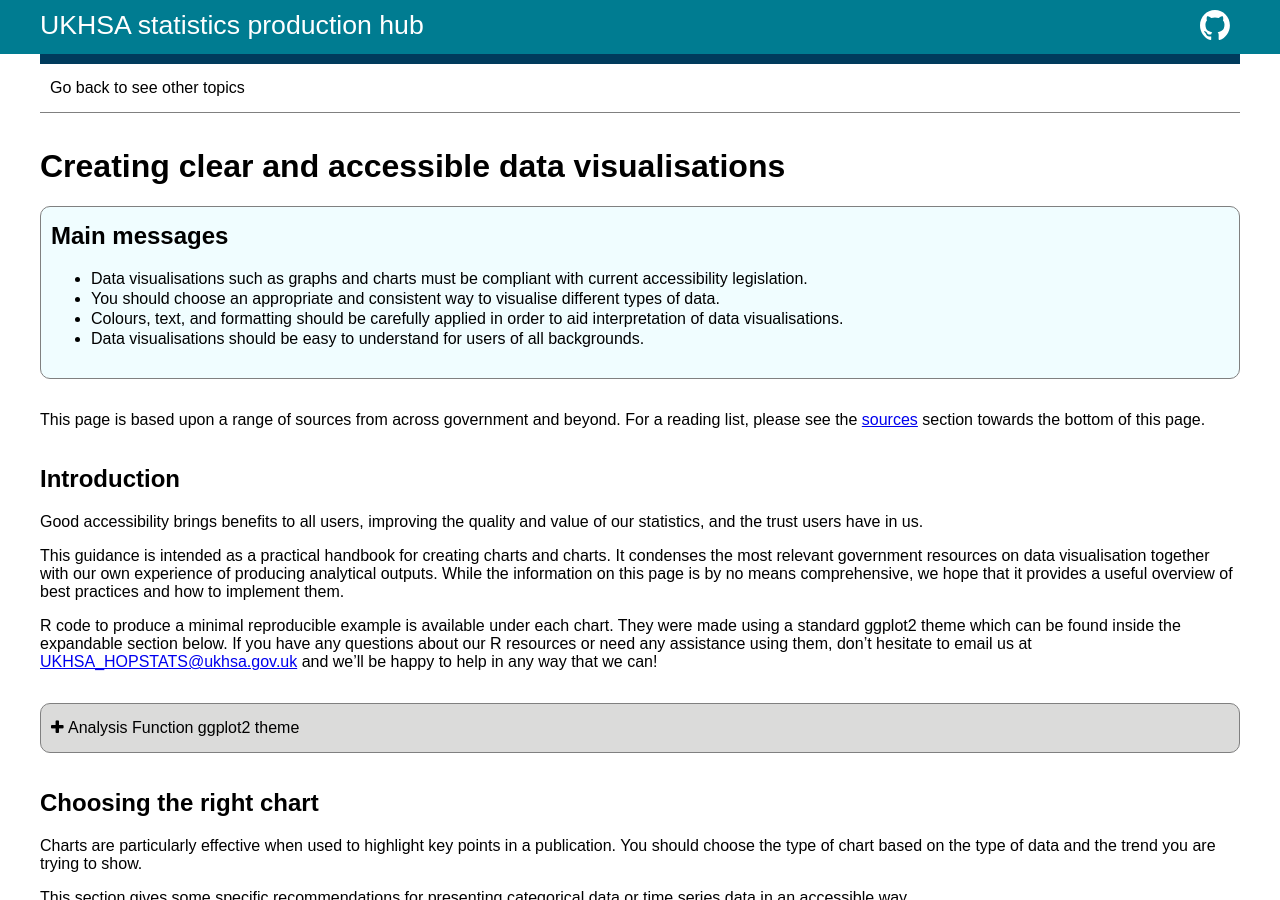
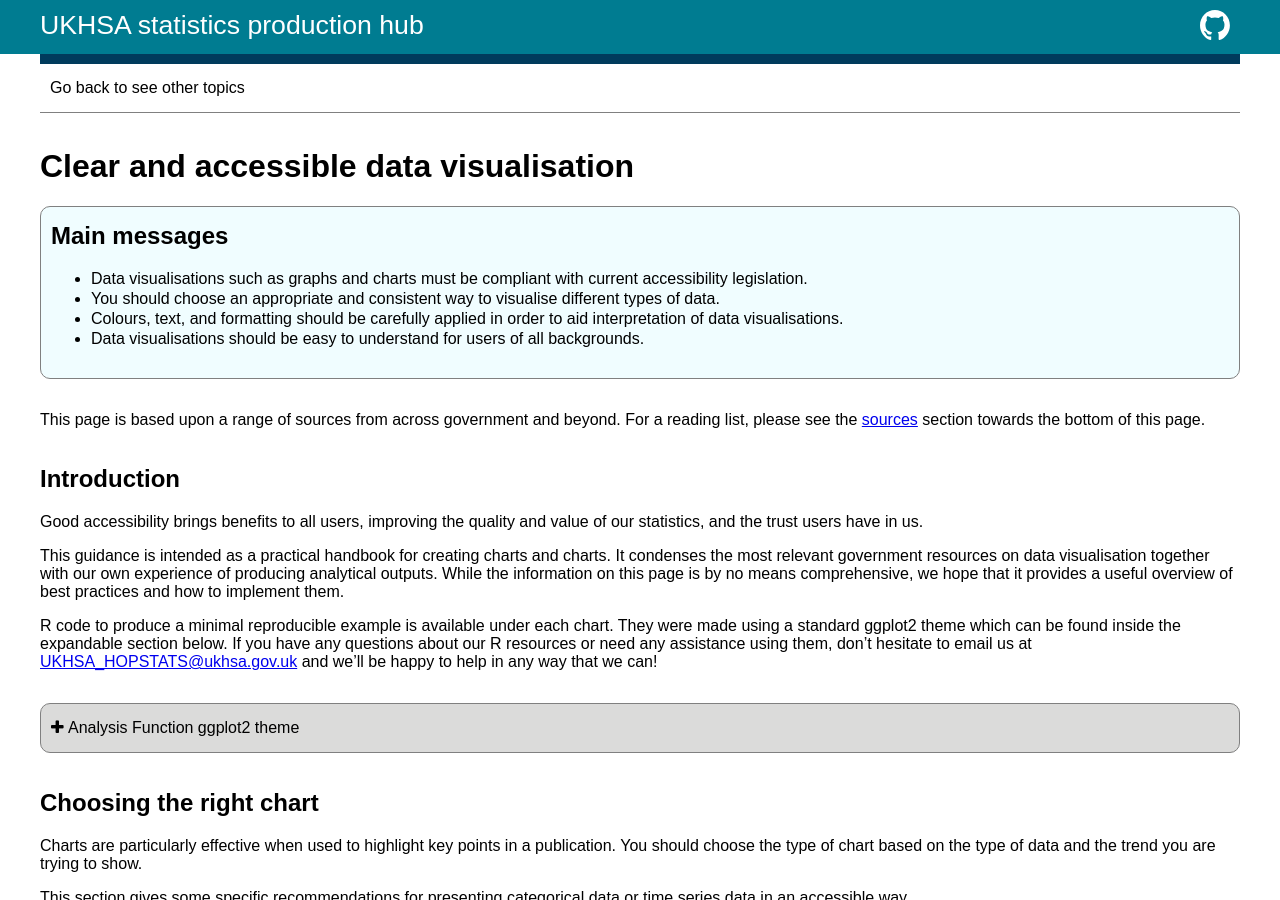
Before and after one commit to BenCuff/github-pages-test, a Jekyll site: the page built from docs/data-vis.md, in a window 1280 px wide and 900 px high. Built offline with Jekyll 4.4.1, drawn with Linux system fonts in a browser that asks for light colours.

Commit message:
Changed title

```diff
--- a/docs/data-vis.md
+++ b/docs/data-vis.md
@@ -1,5 +1,5 @@
 ---
-title: "Creating clear and accessible data visualisations"
+title: "Clear and accessible data visualisation"
 layout: guidance-page
 ---
 
```
